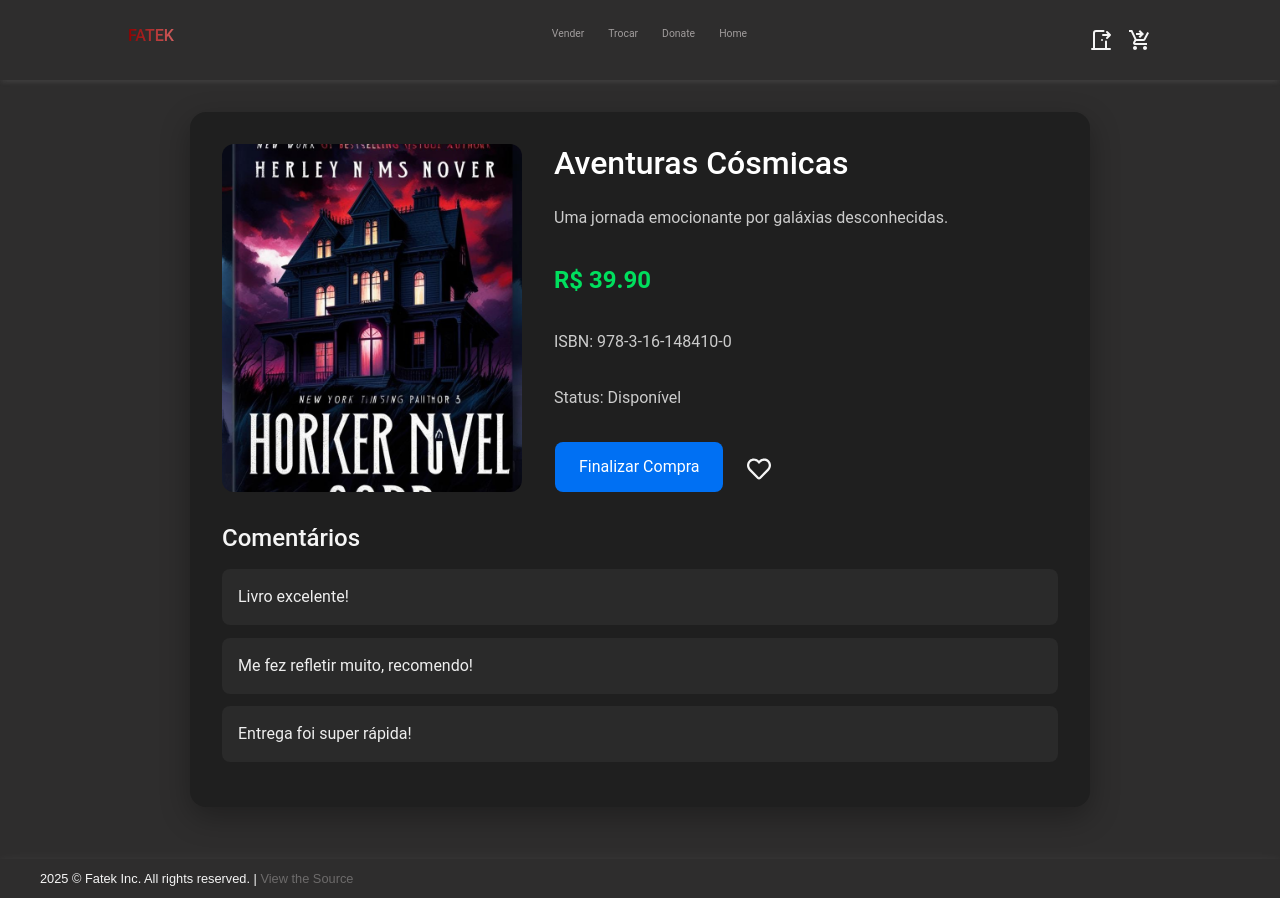
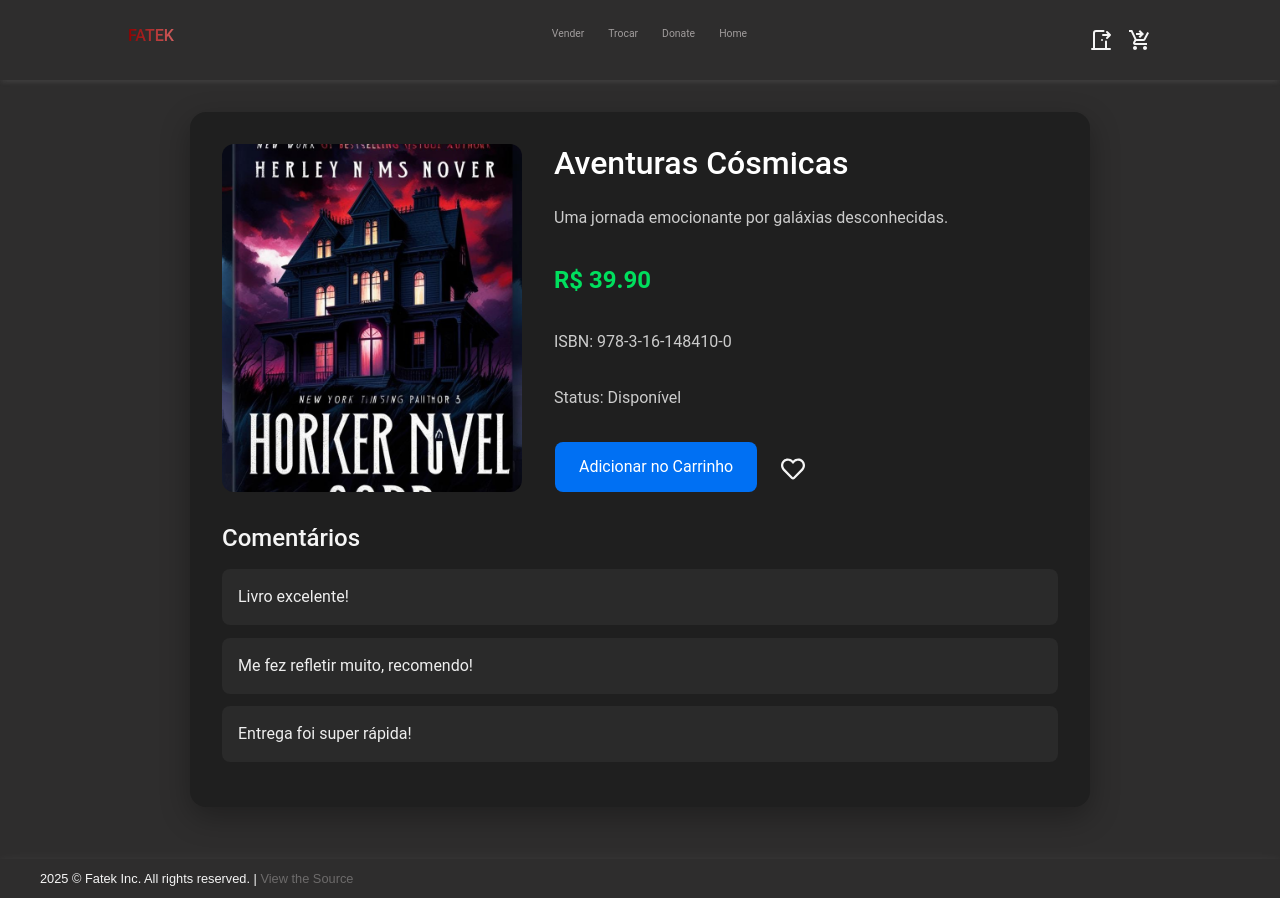
Before and after one commit to KaioBorgesDev/Fatek, a React (Vite) app in the folder frontend/: page /comprar/1 in a window 1280 px wide. Built offline with nearby package versions, Linux system fonts and the light colour scheme.

Commit message:
feat- adicionar carrinho

```diff
--- a/frontend/src/components/BuyBook/BuyBook.tsx
+++ b/frontend/src/components/BuyBook/BuyBook.tsx
@@ -54,7 +54,7 @@ const BuyBook: React.FC<BuyBookProps> = ({ bookId }) => {
             <p className="buybook-description">ISBN: {book.isbn}</p>
             <p className="buybook-description">Status: {book.status}</p>
             <div className='buy-buttons'>
-                <button className="buybook-button" style={{marginRight: '24px'}}>Finalizar Compra</button>
+                <button className="buybook-button" style={{marginRight: '24px'}}>Adicionar no Carrinho</button>
                 <WishButton bookId={book.id!} />
             </div>
           </div>
```
